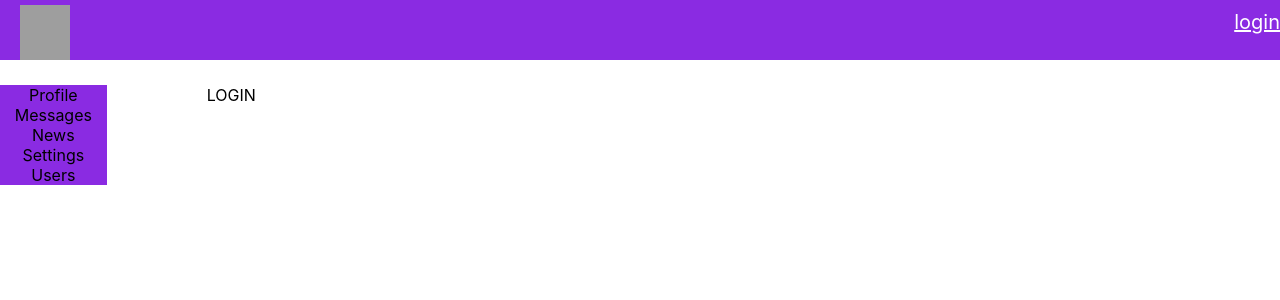
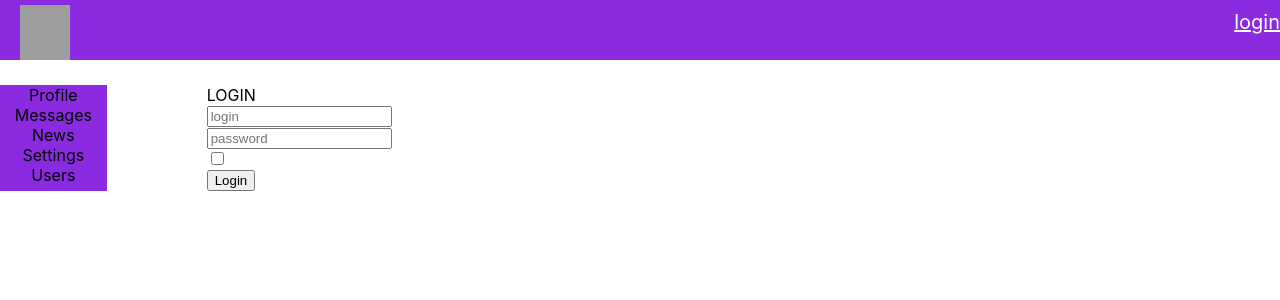
Before and after one commit to EvgeniyKireev/socialnetwork, a React (Create React App) app: page /login in a window 1280 px wide. Shown: the top 300 px of the page. Built offline with nearby package versions, Linux system fonts and the light colour scheme; no server answers; grey boxes are pictures that could not be loaded.

Commit message:
add redux-form in login

```diff
--- a/package.json
+++ b/package.json
@@ -11,8 +11,9 @@
     "react-dom": "^16.13.1",
     "react-redux": "^7.2.1",
     "react-router-dom": "^5.2.0",
-    "react-scripts": "3.4.1",
+    "react-scripts": "^3.4.3",
     "redux": "^4.0.5",
+    "redux-form": "^8.3.6",
     "redux-thunk": "^2.3.0"
   },
   "scripts": {
--- a/src/components/Login/login.jsx
+++ b/src/components/Login/login.jsx
@@ -1,8 +1,32 @@
-import React from 'react';
+import React from "react";
+import { Field, reduxForm } from "redux-form";
 
+const LoginForm = (props) => {
+
+  return (
+    <form onSubmit={props.handleSubmit}>
+      <div><Field component={"input"} name={'login'} placeholder={"login"} /></div>
+      <div><Field component={"input"} name={'password'} placeholder={"password"} /></div>
+      <div><Field component={"input"} name={'rememberMe'} type={"checkbox"} /></div>
+      <button>Login</button>
+    </form>
+  );
+};
+
+const LoginReduxForm = reduxForm({
+  form: "login",
+})(LoginForm);
 
 const Login = (props) => {
-    return (<div>LOGIN</div>);
-}
+    const onSubmit = (FormData) => {
+        console.log(FormData);
+    }
+  return (
+    <div>
+      LOGIN
+      <LoginReduxForm onSubmit={onSubmit} />
+    </div>
+  );
+};
 
 export default Login;
--- a/src/components/Mypage/Profile/ProfileStatus.jsx
+++ b/src/components/Mypage/Profile/ProfileStatus.jsx
@@ -3,32 +3,41 @@ import React from "react";
 class ProfileStatus extends React.Component {
   state = {
     editMode: false,
-    status: this.props.status
+    status: this.props.status,
   };
 
   activateEditMode = () => {
     this.setState({ editMode: true });
-  }
+  };
   deactivateEditMode = () => {
-    this.setState({editMode: false});
-    this.props.updateStatus(this.state.status)
-  }
+    this.setState({ editMode: false });
+    this.props.updateStatus(this.state.status);
+  };
 
   onChangeStatus = (e) => {
-    this.setState({status: e.currentTarget.value});
+    this.setState({ status: e.currentTarget.value });
+  };
+  componentDidUpdate(prevProps, prevState) {
+    if (prevProps.status != this.props.status) {
+      this.setState({ status: this.props.status });
+    }
   }
-
   render() {
     return (
       <div>
         {!this.state.editMode && (
           <div onDoubleClick={this.activateEditMode}>
-            <span>{this.props.status || '--------- '}</span>
+            <span>{this.props.status || "--------- "}</span>
           </div>
         )}
         {this.state.editMode && (
           <div>
-            <input onChange={this.onChangeStatus} autoFocus={true} onBlur={this.deactivateEditMode} value={this.state.status} />
+            <input
+              onChange={this.onChangeStatus}
+              autoFocus={true}
+              onBlur={this.deactivateEditMode}
+              value={this.state.status}
+            />
           </div>
         )}
       </div>
--- a/src/redux/redux-store.js
+++ b/src/redux/redux-store.js
@@ -3,13 +3,15 @@ import { profileReducer } from "./profile-reducer";
 import { dialogsReducer } from "./dialogs-reducer";
 import { usersReducer } from "./users-reducer";
 import { authReducer } from "./auth-reducer";
-import thunkMiddleware from 'redux-thunk';
+import thunkMiddleware from "redux-thunk";
+import { reducer as formReducer } from "redux-form";
 
 let reducers = combineReducers({
   profilePage: profileReducer,
   dialogsPage: dialogsReducer,
   usersPage: usersReducer,
   auth: authReducer,
+  form: formReducer,
 });
 
 let store = createStore(reducers, applyMiddleware(thunkMiddleware));
```
Also changed, not shown: 1 other file (tests, documents, lock files or other folders).
